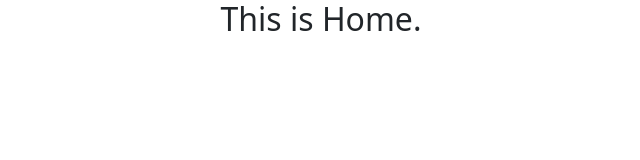
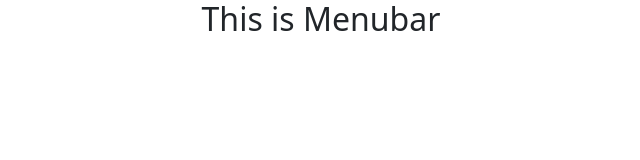
Before and after one commit to mdraselmiah95/doctor-shop, a React (Create React App) app: page / in a window 1280 px wide. Shown: the top 160 px of the page, without its empty margins (319-959 px from the left). Built offline with nearby package versions, Linux system fonts and the light colour scheme.

Commit message:
WIP on Doctor Shop Project

```diff
--- a/src/components/Home/Home.js
+++ b/src/components/Home/Home.js
@@ -1,9 +1,10 @@
 import React from "react";
+import Menubar from "../Shared/Menubar/Menubar";
 import "./Home.css";
 const Home = () => {
   return (
     <div>
-      <h2>This is Home.</h2>
+      <Menubar />
     </div>
   );
 };
--- /dev/null
+++ b/src/components/Shared/Menubar/Menubar.js
@@ -0,0 +1,11 @@
+import React from "react";
+import "./Menubar.css";
+const Menubar = () => {
+  return (
+    <div>
+      <h2>This is Menubar</h2>
+    </div>
+  );
+};
+
+export default Menubar;
```
Also changed, not shown: src/components/Shared/Menubar/Menubar.css (added).
